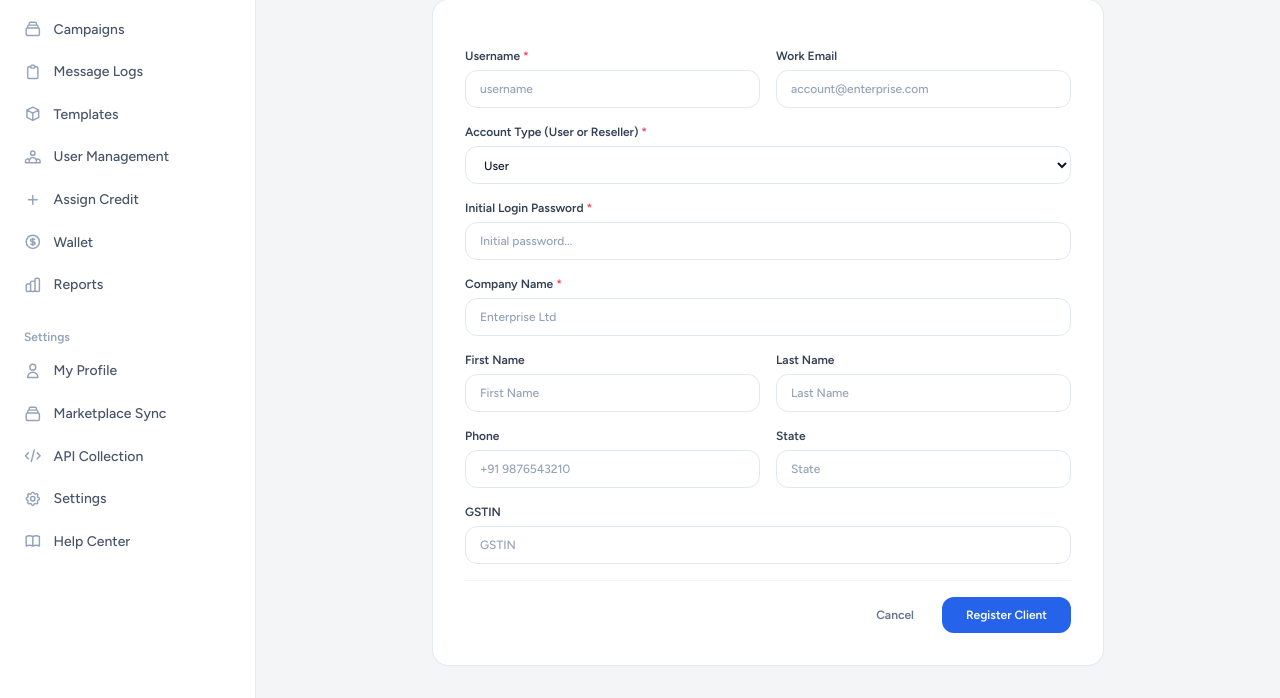
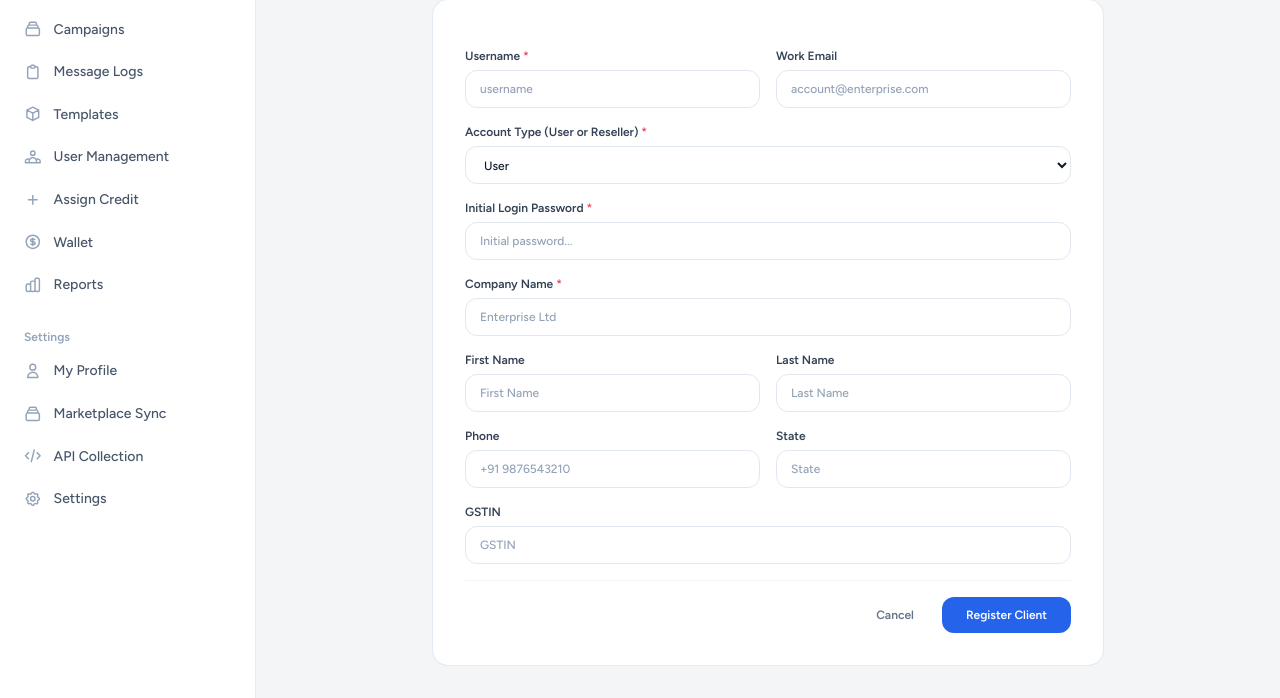
Before and after one commit to amanpandit7033/rcs-portal, a Django app: page /accounts/clients/create/ in a window 1280 px wide. Shown: the part 175-873 px from the top of the page. Run offline with Django 5.2, Linux system fonts and the light colour scheme; the visitor is signed in with stand-in values (Sample User, id 1); parts of the project's set-up code (start-up, migrations or seed data) failed here and were passed over; some libraries are stand-ins or nearby versions.

Commit message:
Remove Help Center menu item from sidebar

```diff
--- a/templates/base.html
+++ b/templates/base.html
@@ -184,7 +184,6 @@
                         {% if request.user.is_superadmin %}
                         <a href="{% url 'accounts:system_settings' %}" class="nl{% if request.resolver_match.url_name == 'system_settings' %} on{% endif %}"><svg class="ic"><use href="#i-cog"/></svg>Settings</a>
                         {% endif %}
-                        <a href="{% url 'api:documentation' %}" target="_blank" rel="noopener" class="nl"><svg class="ic"><use href="#i-book"/></svg>Help Center</a>
                     </nav>
                 </div>
             </div>
```
